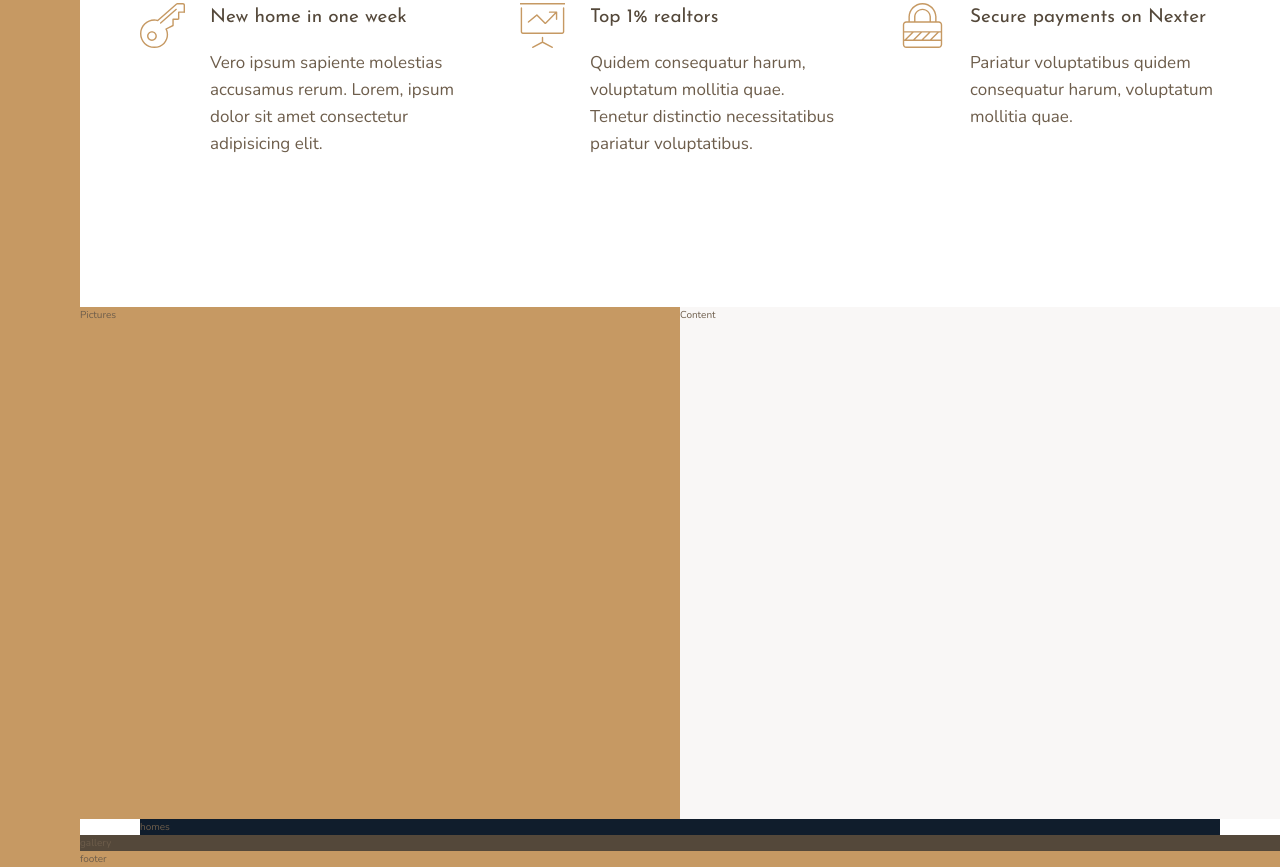
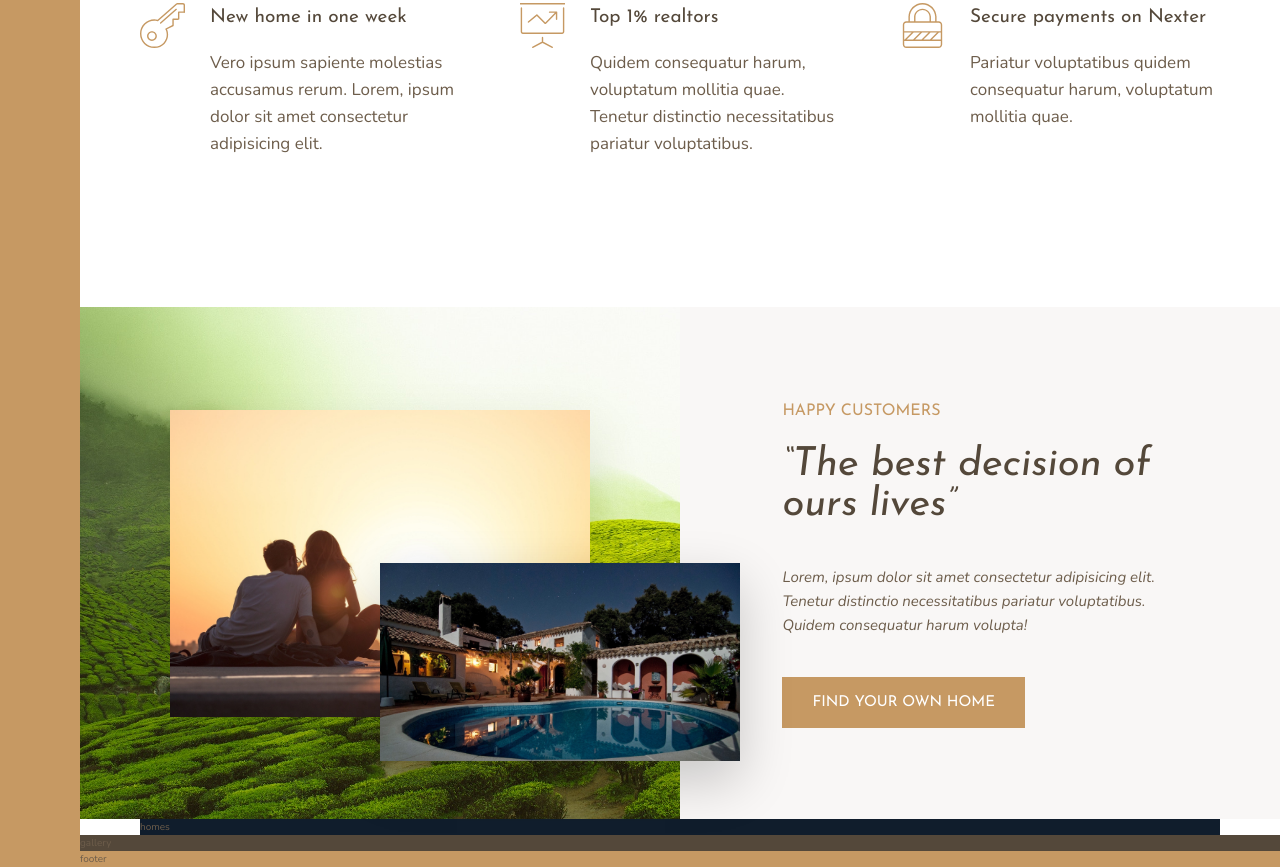
Before and after one commit to NemanjaP83/Nexter, a website: page index.html in a window 1280 px wide. Shown: the part 1001-1868 px from the top of the page. Drawn offline with nearby package versions, Linux system fonts and the light colour scheme.

Commit message:
story section finished

```diff
--- a/index.html
+++ b/index.html
@@ -23,6 +23,7 @@
     <div class="realtors">
         realtors
     </div>
+    <!-- Features section -->
     <section class="features">
         <div class="feature feature-1">
             <svg class="feature__icon">
@@ -79,20 +80,30 @@
             </p>
         </div>
     </section>
+    <!-- Story section -->
     <section class="story">
         <div class="story__pictures">
-            Pictures
+            <img src="/dist/assets/img/story-1.jpeg" alt="Couple with new house" class="story__pictures__img--1">
+            <img src="/dist/assets/img/story-2.jpeg" alt="Couple with new house" class="story__pictures__img--2">
         </div>
         <div class="story__content">
-            Content
+            <h3 class="heading-3 mb-sm">Happy Customers</h3>
+            <h2 class="heading-2 heading-2--dark mb-lg">&ldquo;The best decision of ours lives&rdquo;</h2>
+            <p class="story__content__text mb-lg">
+                Lorem, ipsum dolor sit amet consectetur adipisicing elit. Tenetur distinctio necessitatibus pariatur voluptatibus. Quidem consequatur harum volupta!
+            </p>
+            <button class="btn">Find your own home</button>
         </div>
     </section>
+    <!-- Homes section -->
     <section class="homes">
         homes
     </section>
+    <!-- Gallery section -->
     <section class="gallery">
         gallery
     </section>
+    <!-- Footer -->
     <footer class="footer">
         footer
     </footer>
--- a/sass/_story.scss
+++ b/sass/_story.scss
@@ -4,13 +4,50 @@
     display: grid;
     grid-template-columns: repeat(8, 1fr);
 
+
     &__pictures {
         background-color: $color-primary;
         grid-column: 1 / 5;
+        position: relative;
+        background-image: url('/dist/assets/img/back.jpg');
+        background-size: cover;
+        background-position: center;
+        display: flex;
+        justify-content: center;
+        align-items: center;
+
+        &__img--1 {
+            display: block;
+            width: 70%;
+            height: 60%;
+            box-shadow: 0 2rem 5rem rgba(0, 0, 0, .1);
+        }
+
+        &__img--2 {
+            width: 60%;
+            position: absolute;
+            top: 50%;
+            left: 50%;
+            box-shadow: 0 2rem 5rem rgba(0, 0, 0, .2);
+        }
     }
 
     &__content {
         background-color: $color-grey-light-1;
         grid-column: 5 / 9;
+        padding: 6rem 8vw;
+
+        // display: grid;
+        // align-content: center;
+        // justify-items: start;
+        display: flex;
+        flex-direction: column;
+        align-items: flex-start;
+        justify-content: center;
+
+        &__text {
+            font-size: 1.5rem;
+            font-style: italic;
+        }
     }
 }
--- a/sass/_typography.scss
+++ b/sass/_typography.scss
@@ -9,10 +9,24 @@
 
 .heading-2 {
     @extend %heading;
+    font-size: 4rem;
+    font-style: italic;
+    line-height: 1;
+
+    &--light {
+        color: $color-grey-light-1;
+    }
+
+    &--dark {
+        color: $color-grey-dark-1;
+    }
 }
 
 .heading-3 {
     @extend %heading;
+    font-size: 1.6rem;
+    color: $color-primary;
+    text-transform: uppercase;
 }
 
 .heading-4 {
@@ -27,3 +41,26 @@
         color: $color-grey-dark-1;
     }
 }
+
+.btn {
+    background-color: $color-primary;
+    color: #fff;
+    border: none;
+    border-radius: none;
+    font-family: $font-display;
+    font-size: 1.5rem;
+    text-transform: uppercase;
+    padding: 1.8rem 3rem;
+    cursor: pointer;
+    transition: all .3s;
+    // margin: 0 auto;
+
+    &:hover {
+        background-color: $color-primary-dark;
+    }
+}
+
+.mb-sm { margin-bottom: 2rem; }
+.mb-md { margin-bottom: 3rem; }
+.mb-lg { margin-bottom: 4rem; }
+.mb-elg { margin-bottom: 8rem; }
```
Also changed, not shown: dist/css/main.css, 1 other file.
